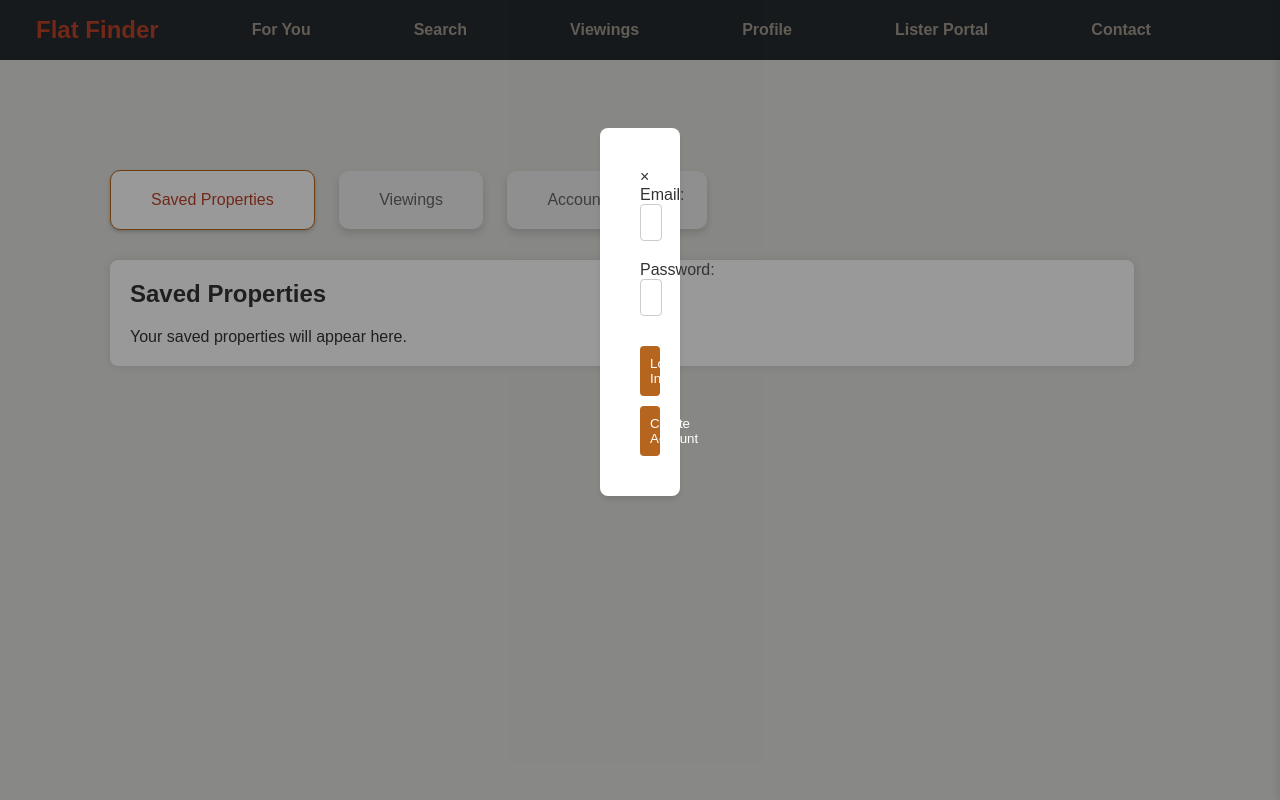
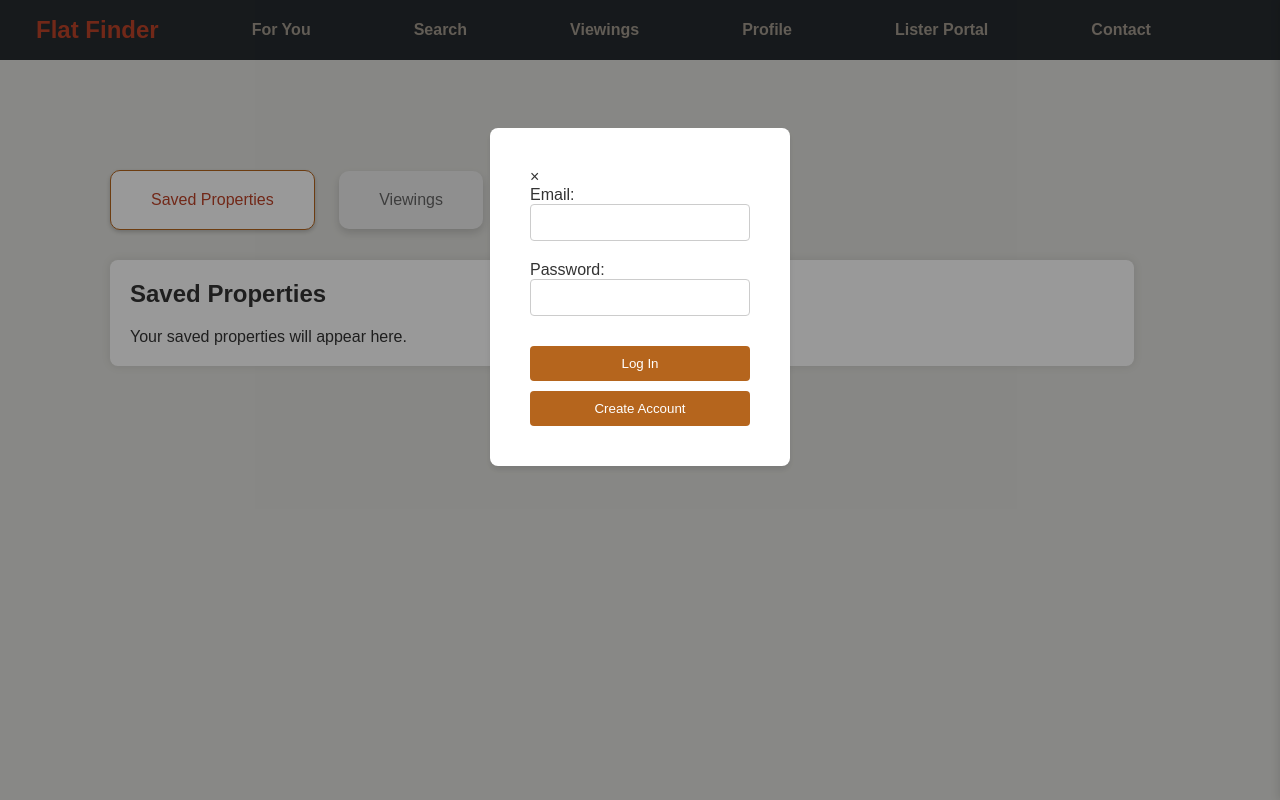
Before and after one commit to cooperkeenan/FlatFinder, a Flask app: page /profile in a window 1280 px wide. Run offline with Flask 3, Linux system fonts and the light colour scheme.

Commit message:
fixed profile modal

```diff
--- a/static/profile.css
+++ b/static/profile.css
@@ -147,7 +147,7 @@ html, body {
     margin: 10% auto;
     padding: 40px;
     border: none;
-    width: 30px;
+    width: 300px;
     box-shadow: 0 4px 6px rgba(0, 0, 0, 0.1);
     border-radius: 8px;
 }
```
